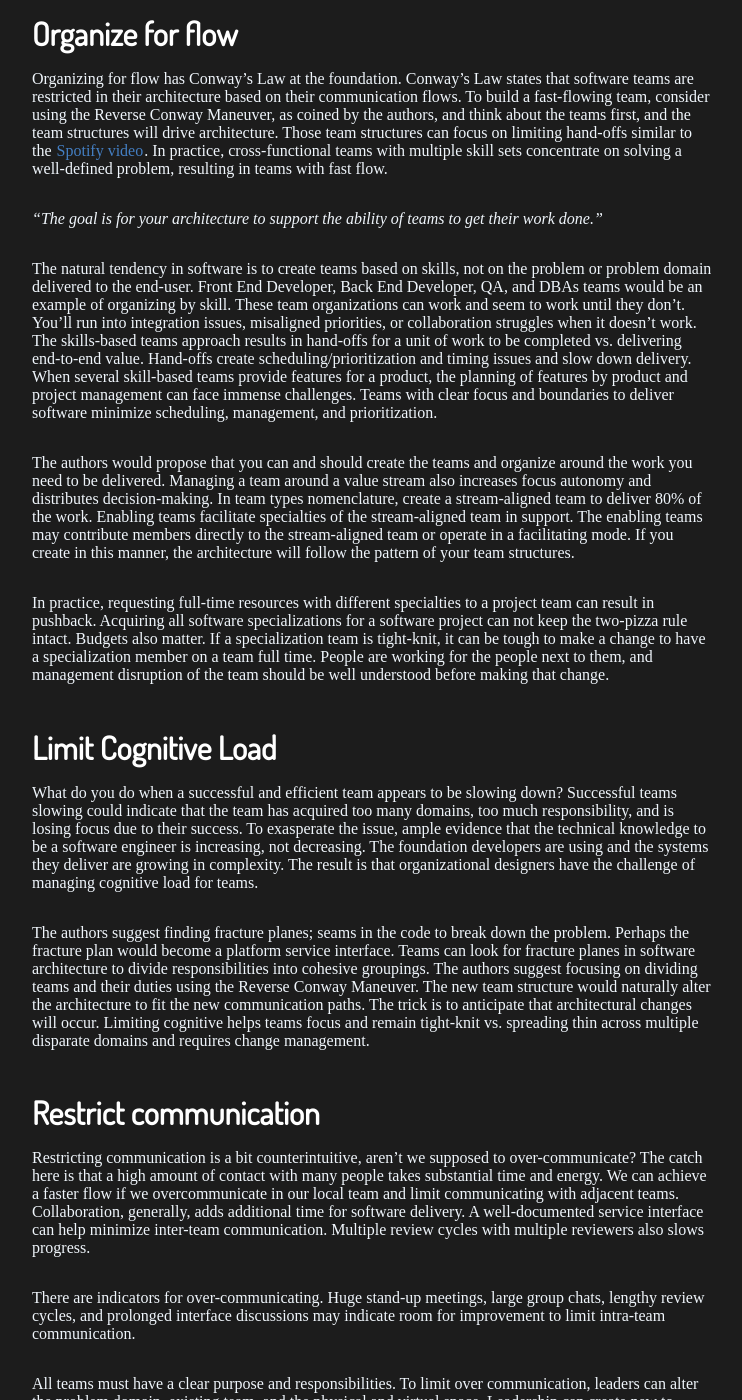
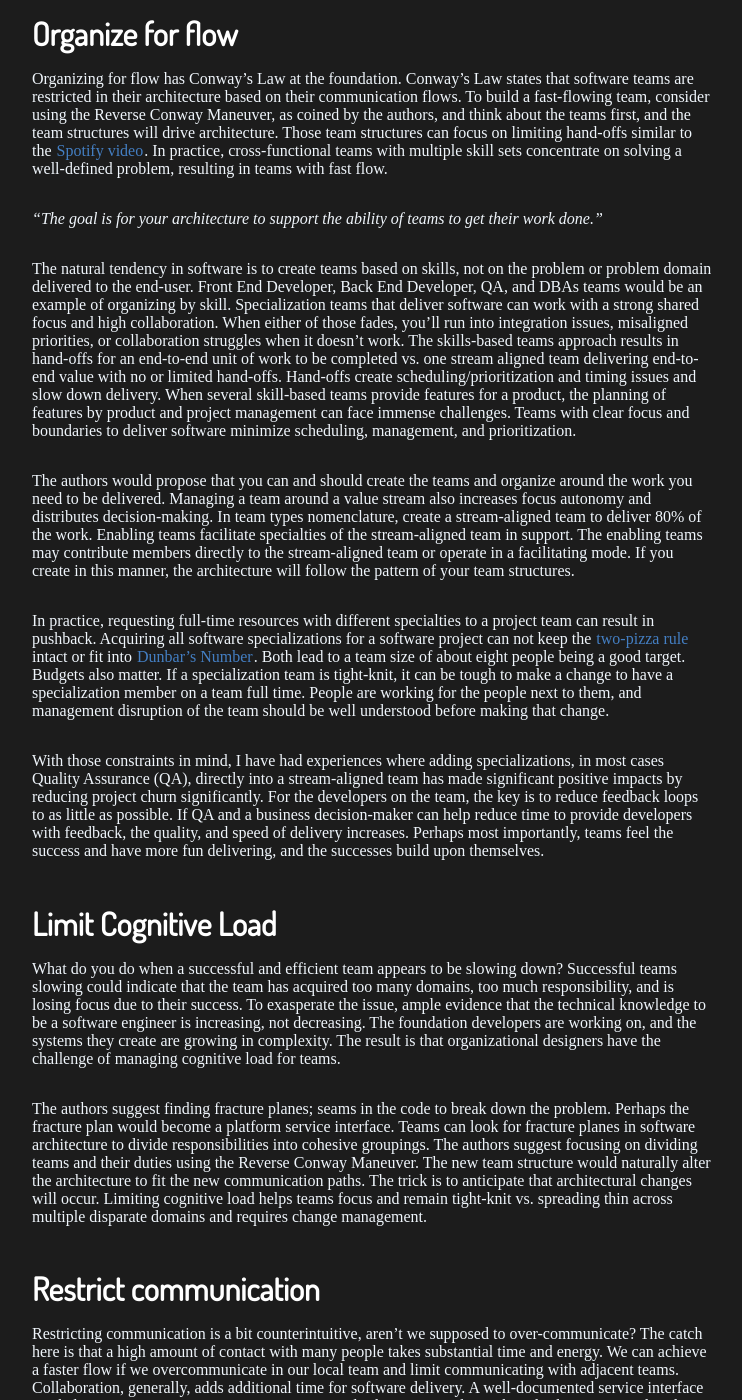
Before and after one commit to jschmitz/blog, a Jekyll site: the page built from _posts/2022-01-29-team-topologies.md, in a window 1280 px wide and 1400 px high, scrolled down 870 px. Shown: the whole window, without its empty margins (268-1010 px from the left). Built offline with Jekyll 4.4.1, drawn with Linux system fonts in a browser that asks for light colours; some of the changed text lies outside the part shown.

Commit message:
Updates to team topologies post

```diff
--- a/_posts/2022-01-29-team-topologies.md
+++ b/_posts/2022-01-29-team-topologies.md
@@ -4,7 +4,7 @@
 date: 2022-01-29 09:59 -0600
 ---
 
-[Team Topologies](https://www.goodreads.com/book/show/44135420-team-topologies?ac=1&from_search=true&qid=hFfpZOUpUu&rank=1) is an excellent read for engineering managers if you are curious about how to organize teams and their interactions. Many engineering managers have experienced the pain of hand-offs between teams going awry, lack of clarity in team interactions causing frustration, and too many integration meetings that drain energy in your day. Team Topologies is a read to help your teams reduce those pains and have more fun delivering software.
+[Team Topologies](https://www.goodreads.com/book/show/44135420-team-topologies?ac=1&from_search=true&qid=hFfpZOUpUu&rank=1) is an excellent read for software engineering leaders if you are curious about how to organize teams and their interactions. Many engineering leaders have experienced the pain caused by team-to-team over the wall hand-offs, interactions between teams not meeting expectations, and numerous large multi meetings that drain energy from your day. Team Topologies is a book to help your teams reduce those pains and have more fun delivering software.
 
 First, the authors provide an excellent vocabulary to discuss how teams organize and interact. They provide definitions for four types of teams:
 * Stream-aligned Team - continuous stream of work aligned to the business
@@ -30,25 +30,27 @@
 
 _"The goal is for your architecture to support the ability of teams to get their work done."_
 
-The natural tendency in software is to create teams based on skills, not on the problem or problem domain delivered to the end-user. Front End Developer, Back End Developer, QA, and DBAs teams would be an example of organizing by skill. These team organizations can work and seem to work until they don't. You'll run into integration issues, misaligned priorities, or collaboration struggles when it doesn't work. The skills-based teams approach results in hand-offs for a unit of work to be completed vs. delivering end-to-end value. Hand-offs create scheduling/prioritization and timing issues and slow down delivery. When several skill-based teams provide features for a product, the planning of features by product and project management can face immense challenges. Teams with clear focus and boundaries to deliver software minimize scheduling, management, and prioritization.
+The natural tendency in software is to create teams based on skills, not on the problem or problem domain delivered to the end-user. Front End Developer, Back End Developer, QA, and DBAs teams would be an example of organizing by skill. Specialization teams that deliver software can work with a strong shared focus and high collaboration. When either of those fades, you'll run into integration issues, misaligned priorities, or collaboration struggles when it doesn't work. The skills-based teams approach results in hand-offs for an end-to-end unit of work to be completed vs. one stream aligned team delivering end-to-end value with no or limited hand-offs. Hand-offs create scheduling/prioritization and timing issues and slow down delivery. When several skill-based teams provide features for a product, the planning of features by product and project management can face immense challenges. Teams with clear focus and boundaries to deliver software minimize scheduling, management, and prioritization.
 
 The authors would propose that you can and should create the teams and organize around the work you need to be delivered. Managing a team around a value stream also increases focus autonomy and distributes decision-making. In team types nomenclature, create a stream-aligned team to deliver 80% of the work. Enabling teams facilitate specialties of the stream-aligned team in support. The enabling teams may contribute members directly to the stream-aligned team or operate in a facilitating mode. If you create in this manner, the architecture will follow the pattern of your team structures.
 
-In practice, requesting full-time resources with different specialties to a project team can result in pushback. Acquiring all software specializations for a software project can not keep the two-pizza rule intact. Budgets also matter. If a specialization team is tight-knit, it can be tough to make a change to have a specialization member on a team full time. People are working for the people next to them, and management disruption of the team should be well understood before making that change.
+In practice, requesting full-time resources with different specialties to a project team can result in pushback. Acquiring all software specializations for a software project can not keep the [two-pizza rule](http://blog.idonethis.com/two-pizza-team/) intact or fit into [Dunbar's Number](https://en.wikipedia.org/wiki/Dunbar%27s_number). Both lead to a team size of about eight people being a good target. Budgets also matter. If a specialization team is tight-knit, it can be tough to make a change to have a specialization member on a team full time. People are working for the people next to them, and management disruption of the team should be well understood before making that change.
+
+With those constraints in mind, I have had experiences where adding specializations, in most cases Quality Assurance (QA), directly into a stream-aligned team has made significant positive impacts by reducing project churn significantly. For the developers on the team, the key is to reduce feedback loops to as little as possible. If QA and a business decision-maker can help reduce time to provide developers with feedback, the quality, and speed of delivery increases. Perhaps most importantly, teams feel the success and have more fun delivering, and the successes build upon themselves.
 
 ## Limit Cognitive Load
 
-What do you do when a successful and efficient team appears to be slowing down? Successful teams slowing could indicate that the team has acquired too many domains, too much responsibility, and is losing focus due to their success. To exasperate the issue, ample evidence that the technical knowledge to be a software engineer is increasing, not decreasing. The foundation developers are using and the systems they deliver are growing in complexity. The result is that organizational designers have the challenge of managing cognitive load for teams.
+What do you do when a successful and efficient team appears to be slowing down? Successful teams slowing could indicate that the team has acquired too many domains, too much responsibility, and is losing focus due to their success. To exasperate the issue, ample evidence that the technical knowledge to be a software engineer is increasing, not decreasing. The foundation developers are working on, and the systems they create are growing in complexity. The result is that organizational designers have the challenge of managing cognitive load for teams.
 
-The authors suggest finding fracture planes; seams in the code to break down the problem. Perhaps the fracture plan would become a platform service interface. Teams can look for fracture planes in software architecture to divide responsibilities into cohesive groupings. The authors suggest focusing on dividing teams and their duties using the Reverse Conway Maneuver. The new team structure would naturally alter the architecture to fit the new communication paths. The trick is to anticipate that architectural changes will occur. Limiting cognitive helps teams focus and remain tight-knit vs. spreading thin across multiple disparate domains and requires change management.
+The authors suggest finding fracture planes; seams in the code to break down the problem. Perhaps the fracture plan would become a platform service interface. Teams can look for fracture planes in software architecture to divide responsibilities into cohesive groupings. The authors suggest focusing on dividing teams and their duties using the Reverse Conway Maneuver. The new team structure would naturally alter the architecture to fit the new communication paths. The trick is to anticipate that architectural changes will occur. Limiting cognitive load helps teams focus and remain tight-knit vs. spreading thin across multiple disparate domains and requires change management.
 
 ## Restrict communication
 
-Restricting communication is a bit counterintuitive, aren't we supposed to over-communicate? The catch here is that a high amount of contact with many people takes substantial time and energy. We can achieve a faster flow if we overcommunicate in our local team and limit communicating with adjacent teams. Collaboration, generally, adds additional time for software delivery. A well-documented service interface can help minimize inter-team communication. Multiple review cycles with multiple reviewers also slows progress.
+Restricting communication is a bit counterintuitive, aren't we supposed to over-communicate? The catch here is that a high amount of contact with many people takes substantial time and energy. We can achieve a faster flow if we overcommunicate in our local team and limit communicating with adjacent teams. Collaboration, generally, adds additional time for software delivery. A well-documented service interface can help minimize inter-team communication. Multiple review cycles with multiple reviewers also slow progress.
 
 There are indicators for over-communicating. Huge stand-up meetings, large group chats, lengthy review cycles, and prolonged interface discussions may indicate room for improvement to limit intra-team communication.
 
-All teams must have a clear purpose and responsibilities. To limit over communication, leaders can alter the problem domain, existing team, and the physical and virtual space. Leadership can create new to divide software domain responsibilities or provide platform services. Teams that are enabled to make decisions have well-defined APIs available and have the right mix of enabling teams using the suitable interaction modes operate in an environment to deliver software faster.
+All teams must have a clear purpose and responsibilities. To limit over communication, leaders can alter the problem domain, existing team, and the physical and virtual space. Leadership can create new to divide software domain responsibilities or provide platform services. Teams that are enabled to make decisions have well-defined APIs available and have the right mix of enabling teams using the suitable interaction modes to operate in an environment to deliver software faster.
 
 ## Summary
 
```
